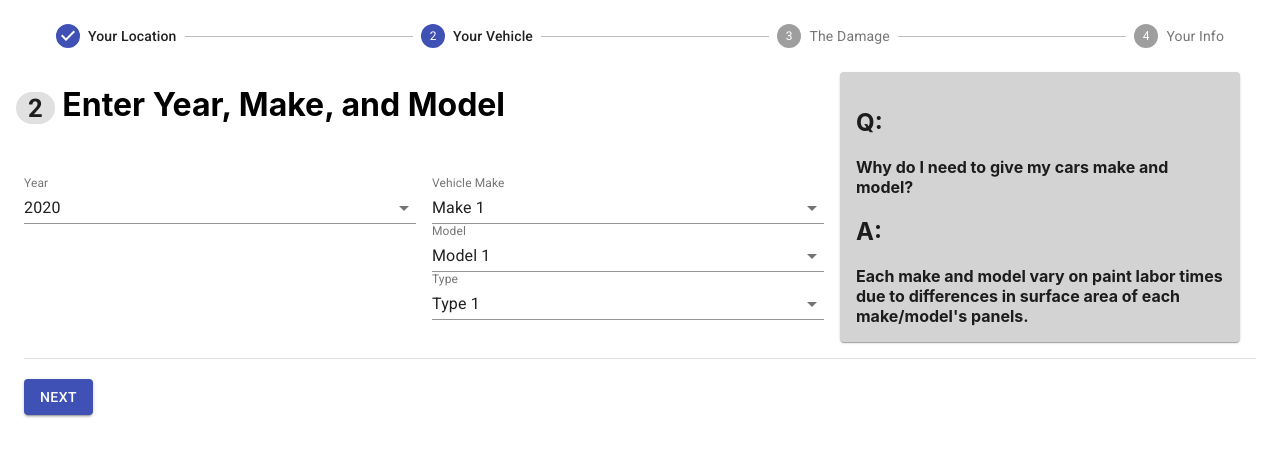
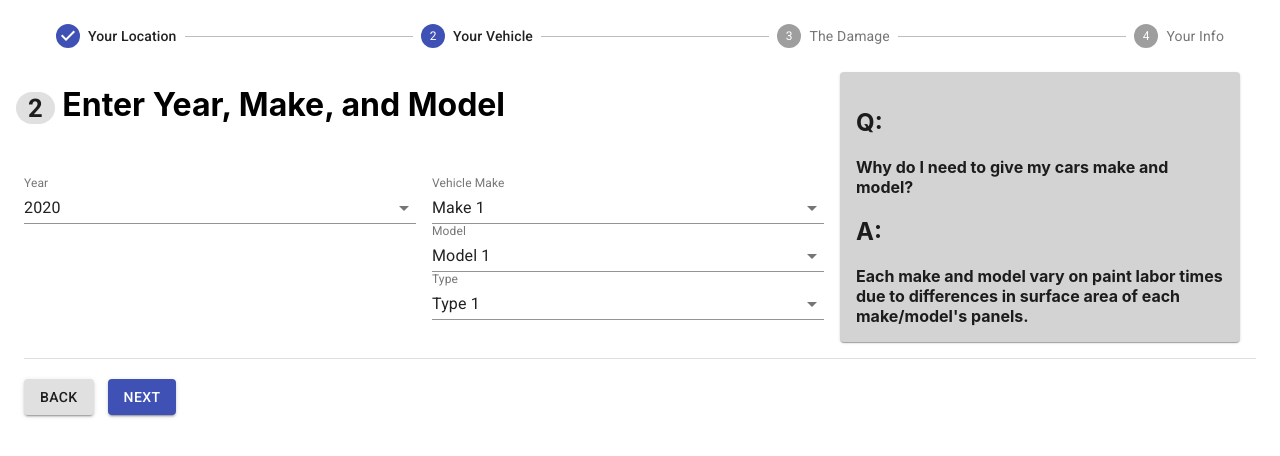
Before and after one commit to ar-m-an/damage-estimator, a React (Create React App) app: page / in a window 1280 px wide. Both pictures are taken after a click on the button "NEXT". Shown: the top 456 px of the page. Built offline with nearby package versions, Linux system fonts and the light colour scheme.

Commit message:
Add back button

```diff
--- a/src/App.js
+++ b/src/App.js
@@ -21,6 +21,12 @@ class App extends Component {
 
     this.state = {_activeStep: 0}
     this.incrementStep = this.incrementStep.bind(this);
+    this.decrementStep = this.decrementStep.bind(this);
+  }
+
+  decrementStep() {
+    const { _activeStep } = this.state;
+    this.setState({_activeStep: _activeStep - 1});
   }
 
   incrementStep() {
@@ -44,6 +50,12 @@ class App extends Component {
   _renderNextButton() {
     return (
         <Button variant="contained" color="primary" onClick={this.incrementStep}>Next</Button>
+    );
+  }
+
+  _renderBackButton() {
+    return (
+        <Button variant="contained" onClick={this.decrementStep} style={{ marginRight: '1em' }}>Back</Button>
     );
   }
   _renderStepForm(step) {
@@ -153,6 +165,7 @@ class App extends Component {
           <Grid item sm={12}>
             <Divider />
             <br/>
+            {this._renderBackButton()}
             {this._renderNextButton()}
           </Grid>
         </Grid>
@@ -221,6 +234,7 @@ class App extends Component {
           <Grid item sm={12}>
             <Divider />
             <br/>
+            {this._renderBackButton()}
             {this._renderNextButton()}
           </Grid>
         </Grid>
@@ -247,6 +261,7 @@ class App extends Component {
           <Grid item sm={12}>
             <Divider />
             <br/>
+            {this._renderBackButton()}
             {this._renderNextButton()}
           </Grid>
         </Grid>
```
